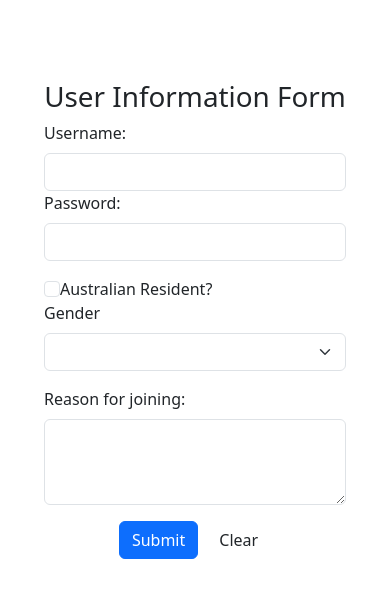
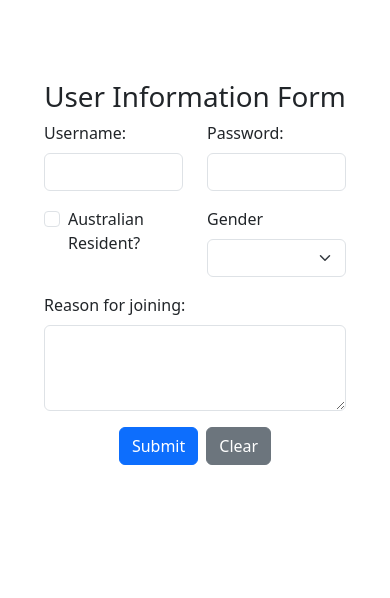
Before and after one commit to Dhivya1910/dhivya-library, a Vue app in the folder dhivya-library/: page / in a window 390 px wide. Shown: the top 598 px of the page. Built offline with nearby package versions, Linux system fonts and the light colour scheme.

Commit message:
activity 7, including the breakpoints

```diff
--- a/dhivya-library/src/components/Form.vue
+++ b/dhivya-library/src/components/Form.vue
@@ -1,42 +1,44 @@
 <template>
-    <div class = "container mt-5">
-        <div class ="row">
-            <div class = "col-md-8 offset-md-2">
+    <div class="container mt-5">
+        <div class="row">
+            <div class="col-md-8 offset-md-2">
                 <h1 class="text-center">User Information Form</h1>
-                <form @submit.prevent = "submitForm">
-                    <div class = "row mb-3">
-                        <div class = "col-md-6">
-                            <label for = "username" class="form-label">Username: </label>
-                            <input type = "text" id = "username" name="username" class="form-control" v-model = "formData.username">
+                <form @submit.prevent="submitForm">
+                    <div class="row mb-3">
+                        <div class="col-6">
+                            <label for="username" class="form-label">Username:</label>
+                            <input type="text" id="username" name="username" class="form-control" v-model="formData.username">
                         </div>
-                        <div class="col-md-6">
-                            <label for = "password"  class="form-label">Password: </label>
-                            <input type = "password" id = "password" class="form-control" v-model="formData.password" >
+                        <div class="col-6">
+                            <label for="password" class="form-label">Password:</label>
+                            <input type="password" id="password" class="form-control" v-model="formData.password">
                         </div>
                     </div>
                     <div class="row mb-3">
-                            <div class = "col-md-6">
-                                <div class = "form check">
-                                    <input type = "checkbox" class = "form-check-input" id="isAustralian" v-model="formData.isAustralian">
-                                    <label class = "form-check-label" for = "isAustralian">Australian Resident?</label>
+                        <div class="col-6">
+                            <div class="form-check">
+                                <input type="checkbox" class="form-check-input" id="isAustralian" v-model="formData.isAustralian">
+                                <label class="form-check-label" for="isAustralian">Australian Resident?</label>
                             </div>
                         </div>
-                                <div class="col-md-6">
-                                    <label for = "gender" class="form-label">Gender</label>
-                                    <select id="gender" class = "form-select" v-model ="formData.gender">
-                                        <option value = "female">Female</option>
-                                        <option value = "male">Male</option>
+                        <div class="col-6">
+                            <label for="gender" class="form-label">Gender</label>
+                            <select id="gender" class="form-select" v-model="formData.gender">
+                                <option value="female">Female</option>
+                                <option value="male">Male</option>
                                 <option value="other">Other</option>
                             </select>
                         </div>
                     </div>
-                            <div class = "mb-3">
-                                <label for = "reason" class="form-label">Reason for joining: </label>
-                                <textarea id = "reason" rows="3" class = "form-control" v-model="formData.reason"></textarea>
+                    <div class="row mb-3">
+                        <div class="col-12">
+                            <label for="reason" class="form-label">Reason for joining:</label>
+                            <textarea id="reason" rows="3" class="form-control" v-model="formData.reason"></textarea>
                         </div>
-                            <div class ="text-center">
-                                <button type="submit" class ="btn btn-primary me-2">Submit</button>
-                                <button type="button" class ="btn btn secondary" @click="clearForm">Clear</button>
+                    </div>
+                    <div class="text-center">
+                        <button type="submit" class="btn btn-primary me-2">Submit</button>
+                        <button type="button" class="btn btn-secondary" @click="clearForm">Clear</button>
                     </div>
                 </form>
                 <div class="row mt-5" v-if="submittedCards.length">
@@ -57,8 +59,6 @@
                 </div>
             </div>
         </div>
-
-
     </div>
 </template>
 
@@ -84,7 +84,7 @@ const submitForm = () => {
 
 const clearForm = () => {
     submittedCards.value = [];
-}
+};
 </script>
 
 <style scoped>
```
Lines whose indentation alone changed are shown as unchanged.
